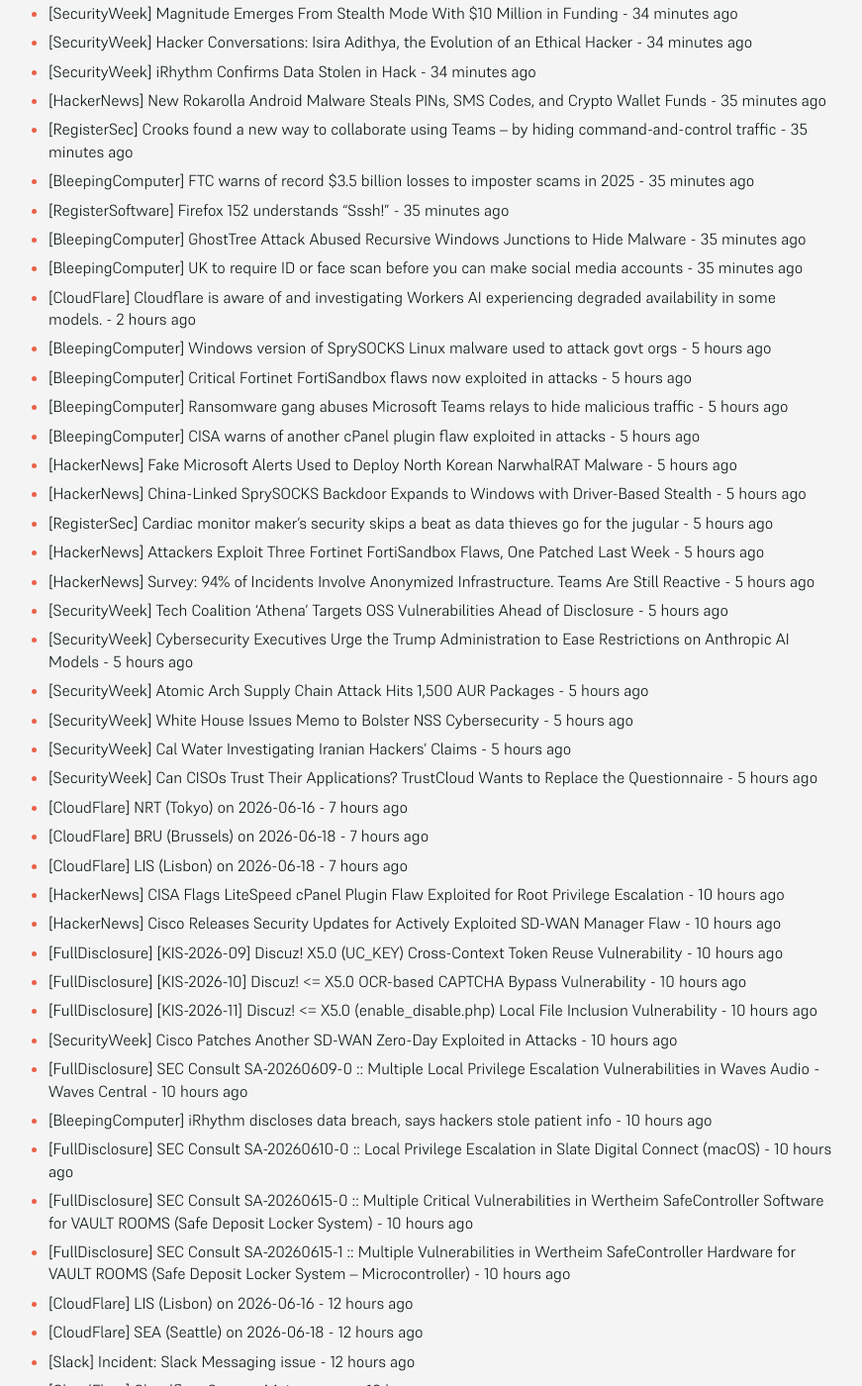
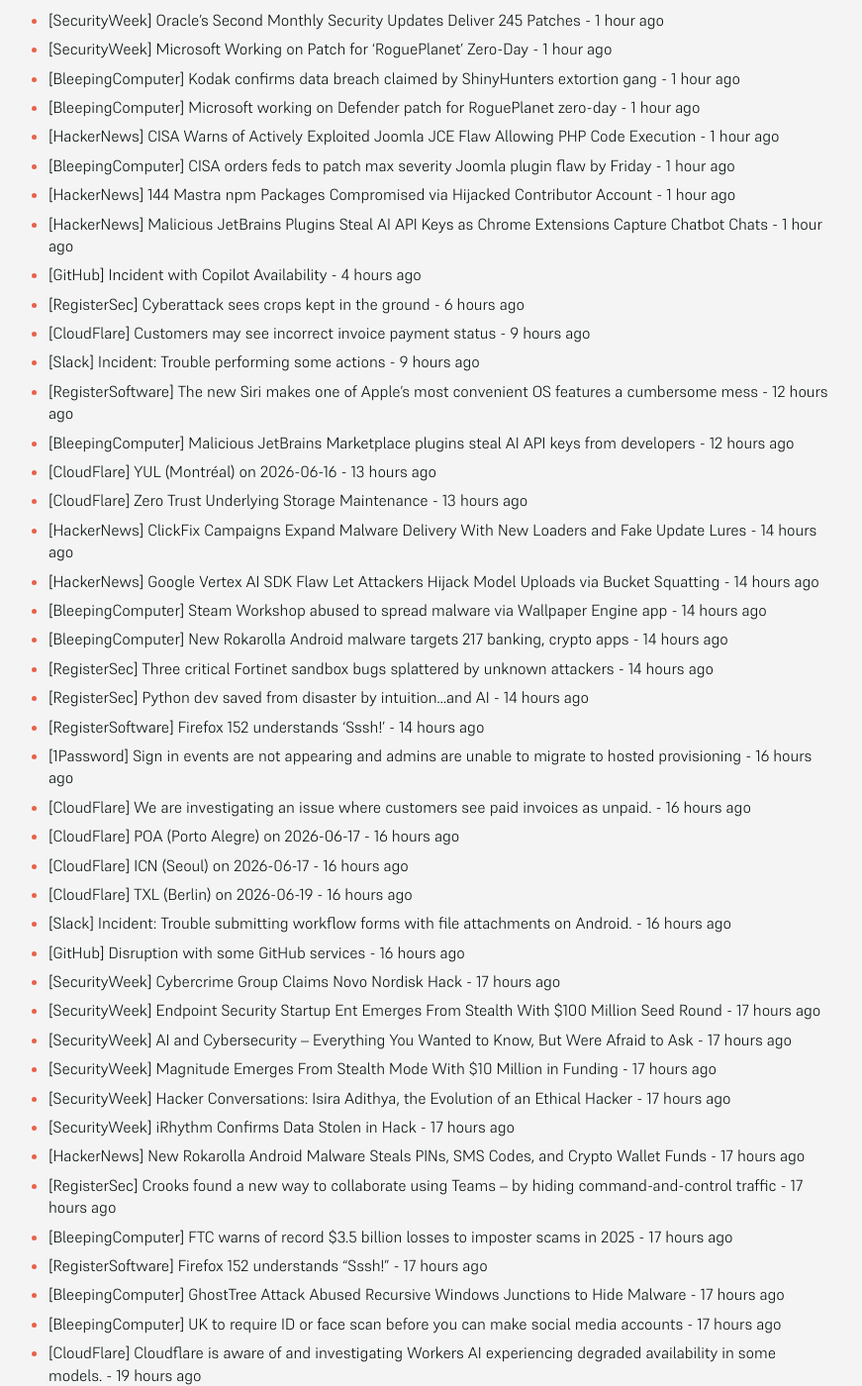
Before and after one commit to SecOpsNews/news, a Jekyll site: the page built from index.md, in a window 1280 px wide and 1400 px high, scrolled down 383 px. Shown: the whole window at 99% size, without its empty margins (215-1086 px from the left). Built offline with Jekyll 4.4.1, drawn with Linux system fonts in a browser that asks for light colours; some of the changed text lies outside the part shown.

Commit message:
New Feed

```diff
--- a/index.md
+++ b/index.md
@@ -9,67 +9,101 @@ description: Latest Updates
 
 <!-- SecOps start -->
 
-- [SecurityWeek] Cybercrime Group Claims Novo Nordisk Hack - 34 minutes ago
-- [SecurityWeek] Endpoint Security Startup Ent Emerges From Stealth With $100 Million Seed Round - 34 minutes ago
-- [SecurityWeek] AI and Cybersecurity – Everything You Wanted to Know, But Were Afraid to Ask - 34 minutes ago
-- [SecurityWeek] Magnitude Emerges From Stealth Mode With $10 Million in Funding - 34 minutes ago
-- [SecurityWeek] Hacker Conversations: Isira Adithya, the Evolution of an Ethical Hacker - 34 minutes ago
-- [SecurityWeek] iRhythm Confirms Data Stolen in Hack - 34 minutes ago
-- [HackerNews] New Rokarolla Android Malware Steals PINs, SMS Codes, and Crypto Wallet Funds - 35 minutes ago
-- [RegisterSec] Crooks found a new way to collaborate using Teams – by hiding command-and-control traffic - 35 minutes ago
-- [BleepingComputer] FTC warns of record $3.5 billion losses to imposter scams in 2025 - 35 minutes ago
-- [RegisterSoftware] Firefox 152 understands “Sssh!” - 35 minutes ago
-- [BleepingComputer] GhostTree Attack Abused Recursive Windows Junctions to Hide Malware - 35 minutes ago
-- [BleepingComputer] UK to require ID or face scan before you can make social media accounts - 35 minutes ago
-- [CloudFlare] Cloudflare is aware of and investigating Workers AI experiencing degraded availability in some models. - 2 hours ago
-- [BleepingComputer] Windows version of SprySOCKS Linux malware used to attack govt orgs - 5 hours ago
-- [BleepingComputer] Critical Fortinet FortiSandbox flaws now exploited in attacks - 5 hours ago
-- [BleepingComputer] Ransomware gang abuses Microsoft Teams relays to hide malicious traffic - 5 hours ago
-- [BleepingComputer] CISA warns of another cPanel plugin flaw exploited in attacks - 5 hours ago
-- [HackerNews] Fake Microsoft Alerts Used to Deploy North Korean NarwhalRAT Malware - 5 hours ago
-- [HackerNews] China-Linked SprySOCKS Backdoor Expands to Windows with Driver-Based Stealth - 5 hours ago
-- [RegisterSec] Cardiac monitor maker's security skips a beat as data thieves go for the jugular - 5 hours ago
-- [HackerNews] Attackers Exploit Three Fortinet FortiSandbox Flaws, One Patched Last Week - 5 hours ago
-- [HackerNews] Survey: 94% of Incidents Involve Anonymized Infrastructure. Teams Are Still Reactive - 5 hours ago
-- [SecurityWeek] Tech Coalition ‘Athena’ Targets OSS Vulnerabilities Ahead of Disclosure - 5 hours ago
-- [SecurityWeek] Cybersecurity Executives Urge the Trump Administration to Ease Restrictions on Anthropic AI Models - 5 hours ago
-- [SecurityWeek] Atomic Arch Supply Chain Attack Hits 1,500 AUR Packages - 5 hours ago
-- [SecurityWeek] White House Issues Memo to Bolster NSS Cybersecurity - 5 hours ago
-- [SecurityWeek] Cal Water Investigating Iranian Hackers’ Claims - 5 hours ago
-- [SecurityWeek] Can CISOs Trust Their Applications? TrustCloud Wants to Replace the Questionnaire - 5 hours ago
-- [CloudFlare] NRT (Tokyo) on 2026-06-16 - 7 hours ago
-- [CloudFlare] BRU (Brussels) on 2026-06-18 - 7 hours ago
-- [CloudFlare] LIS (Lisbon) on 2026-06-18 - 7 hours ago
-- [HackerNews] CISA Flags LiteSpeed cPanel Plugin Flaw Exploited for Root Privilege Escalation - 10 hours ago
-- [HackerNews] Cisco Releases Security Updates for Actively Exploited SD-WAN Manager Flaw - 10 hours ago
-- [FullDisclosure] [KIS-2026-09] Discuz! X5.0 (UC_KEY) Cross-Context Token Reuse	Vulnerability - 10 hours ago
-- [FullDisclosure] [KIS-2026-10] Discuz! <= X5.0 OCR-based CAPTCHA Bypass	Vulnerability - 10 hours ago
-- [FullDisclosure] [KIS-2026-11] Discuz! <= X5.0 (enable_disable.php) Local File Inclusion Vulnerability - 10 hours ago
-- [SecurityWeek] Cisco Patches Another SD-WAN Zero-Day Exploited in Attacks - 10 hours ago
-- [FullDisclosure] SEC Consult SA-20260609-0 :: Multiple Local Privilege Escalation Vulnerabilities in Waves Audio - Waves Central - 10 hours ago
-- [BleepingComputer] iRhythm discloses data breach, says hackers stole patient info - 10 hours ago
-- [FullDisclosure] SEC Consult SA-20260610-0 :: Local Privilege Escalation in Slate Digital Connect (macOS) - 10 hours ago
-- [FullDisclosure] SEC Consult SA-20260615-0 :: Multiple Critical Vulnerabilities in Wertheim SafeController Software for VAULT ROOMS (Safe Deposit Locker System) - 10 hours ago
-- [FullDisclosure] SEC Consult SA-20260615-1 :: Multiple Vulnerabilities in Wertheim SafeController Hardware for VAULT ROOMS (Safe Deposit Locker System – Microcontroller) - 10 hours ago
-- [CloudFlare] LIS (Lisbon) on 2026-06-16 - 12 hours ago
-- [CloudFlare] SEA (Seattle) on 2026-06-18 - 12 hours ago
-- [Slack] Incident: Slack Messaging issue - 12 hours ago
-- [CloudFlare] Cloudflare Storage Maintenance - 18 hours ago
-- [CloudFlare] SJC (San Jose) on 2026-06-16 - 18 hours ago
-- [RegisterSec] Cisco SD-WAN make-me-root bug under attack - 19 hours ago
-- [BleepingComputer] DOJ seizes CFAKE, SOCFAKE deepfake nude sites under TAKE IT DOWN Act - 19 hours ago
-- [CloudFlare] AUS (Austin) on 2026-06-15 - 20 hours ago
-- [CloudFlare] EWR (Newark) on 2026-06-15 - 20 hours ago
-- [CloudFlare] DFW (Dallas) on 2026-06-18 - 20 hours ago
-- [RegisterSec] Feds freaked over Fable 5 after simple 'fix this code' prompt, not jailbreak, says researcher - 20 hours ago
-- [HackerNews] North Korean Hackers Are Turning Developer Tools Into Malware Delivery Channels - 20 hours ago
-- [HackerNews] Chinese Hackers Abused Google Workspace Rules to Steal Research and Defense Emails - 20 hours ago
-- [HIBP] June 2026 Stealer Logs - 56,278,397 breached accounts - 20 hours ago
-- [BleepingComputer] SimpleHelp bug lets hackers create rogue remote support accounts - 20 hours ago
-- [AWS] Service is operating normally: [RESOLVED] Fable 5 and Mythos 5 Access - 21 hours ago
-- [GitHub] Multiple services have elevated errors and endpoint failures when checking feature flags - 22 hours ago
-- [CloudFlare] BOG (Bogotá) on 2026-06-16 - 22 hours ago
-- [CloudFlare] PHL (Philadelphia) on 2026-06-16 - 22 hours ago
+- [RegisterSec] Python dev saved from disaster by intuition... and AI - 1 hour ago
+- [SecurityWeek] 3 Recently Patched Fortinet FortiSandbox Vulnerabilities in Hacker Crosshairs - 1 hour ago
+- [SecurityWeek] Joomla, LiteSpeed Vulnerabilities Exploited in Attacks - 1 hour ago
+- [SecurityWeek] Chrome and Firefox Updated to Patch Critical, High-Severity Vulnerabilities - 1 hour ago
+- [SecurityWeek] Oracle’s Second Monthly Security Updates Deliver 245 Patches - 1 hour ago
+- [SecurityWeek] Microsoft Working on Patch for ‘RoguePlanet’ Zero-Day - 1 hour ago
+- [BleepingComputer] Kodak confirms data breach claimed by ShinyHunters extortion gang - 1 hour ago
+- [BleepingComputer] Microsoft working on Defender patch for RoguePlanet zero-day - 1 hour ago
+- [HackerNews] CISA Warns of Actively Exploited Joomla JCE Flaw Allowing PHP Code Execution - 1 hour ago
+- [BleepingComputer] CISA orders feds to patch max severity Joomla plugin flaw by Friday - 1 hour ago
+- [HackerNews] 144 Mastra npm Packages Compromised via Hijacked Contributor Account - 1 hour ago
+- [HackerNews] Malicious JetBrains Plugins Steal AI API Keys as Chrome Extensions Capture Chatbot Chats - 1 hour ago
+- [GitHub] Incident with Copilot Availability - 4 hours ago
+- [RegisterSec] Cyberattack sees crops kept in the ground - 6 hours ago
+- [CloudFlare] Customers may see incorrect invoice payment status - 9 hours ago
+- [Slack] Incident: Trouble performing some actions - 9 hours ago
+- [RegisterSoftware] The new Siri makes one of Apple's most convenient OS features a cumbersome mess - 12 hours ago
+- [BleepingComputer] Malicious JetBrains Marketplace plugins steal AI API keys from developers - 12 hours ago
+- [CloudFlare] YUL (Montréal) on 2026-06-16 - 13 hours ago
+- [CloudFlare] Zero Trust Underlying Storage Maintenance - 13 hours ago
+- [HackerNews] ClickFix Campaigns Expand Malware Delivery With New Loaders and Fake Update Lures - 14 hours ago
+- [HackerNews] Google Vertex AI SDK Flaw Let Attackers Hijack Model Uploads via Bucket Squatting - 14 hours ago
+- [BleepingComputer] Steam Workshop abused to spread malware via Wallpaper Engine app - 14 hours ago
+- [BleepingComputer] New Rokarolla Android malware targets 217 banking, crypto apps - 14 hours ago
+- [RegisterSec] Three critical Fortinet sandbox bugs splattered by unknown attackers - 14 hours ago
+- [RegisterSec] Python dev saved from disaster by intuition...and AI - 14 hours ago
+- [RegisterSoftware] Firefox 152 understands 'Sssh!' - 14 hours ago
+- [1Password] Sign in events are not appearing and admins are unable to migrate to hosted provisioning - 16 hours ago
+- [CloudFlare] We are investigating an issue where customers see paid invoices as unpaid. - 16 hours ago
+- [CloudFlare] POA (Porto Alegre) on 2026-06-17 - 16 hours ago
+- [CloudFlare] ICN (Seoul) on 2026-06-17 - 16 hours ago
+- [CloudFlare] TXL (Berlin) on 2026-06-19 - 16 hours ago
+- [Slack] Incident: Trouble submitting workflow forms with file attachments on Android. - 16 hours ago
+- [GitHub] Disruption with some GitHub services - 16 hours ago
+- [SecurityWeek] Cybercrime Group Claims Novo Nordisk Hack - 17 hours ago
+- [SecurityWeek] Endpoint Security Startup Ent Emerges From Stealth With $100 Million Seed Round - 17 hours ago
+- [SecurityWeek] AI and Cybersecurity – Everything You Wanted to Know, But Were Afraid to Ask - 17 hours ago
+- [SecurityWeek] Magnitude Emerges From Stealth Mode With $10 Million in Funding - 17 hours ago
+- [SecurityWeek] Hacker Conversations: Isira Adithya, the Evolution of an Ethical Hacker - 17 hours ago
+- [SecurityWeek] iRhythm Confirms Data Stolen in Hack - 17 hours ago
+- [HackerNews] New Rokarolla Android Malware Steals PINs, SMS Codes, and Crypto Wallet Funds - 17 hours ago
+- [RegisterSec] Crooks found a new way to collaborate using Teams – by hiding command-and-control traffic - 17 hours ago
+- [BleepingComputer] FTC warns of record $3.5 billion losses to imposter scams in 2025 - 17 hours ago
+- [RegisterSoftware] Firefox 152 understands “Sssh!” - 17 hours ago
+- [BleepingComputer] GhostTree Attack Abused Recursive Windows Junctions to Hide Malware - 17 hours ago
+- [BleepingComputer] UK to require ID or face scan before you can make social media accounts - 17 hours ago
+- [CloudFlare] Cloudflare is aware of and investigating Workers AI experiencing degraded availability in some models. - 19 hours ago
+- [BleepingComputer] Windows version of SprySOCKS Linux malware used to attack govt orgs - 22 hours ago
+- [BleepingComputer] Critical Fortinet FortiSandbox flaws now exploited in attacks - 22 hours ago
+- [BleepingComputer] Ransomware gang abuses Microsoft Teams relays to hide malicious traffic - 22 hours ago
+- [BleepingComputer] CISA warns of another cPanel plugin flaw exploited in attacks - 22 hours ago
+- [HackerNews] Fake Microsoft Alerts Used to Deploy North Korean NarwhalRAT Malware - 22 hours ago
+- [HackerNews] China-Linked SprySOCKS Backdoor Expands to Windows with Driver-Based Stealth - 22 hours ago
+- [RegisterSec] Cardiac monitor maker's security skips a beat as data thieves go for the jugular - 22 hours ago
+- [HackerNews] Attackers Exploit Three Fortinet FortiSandbox Flaws, One Patched Last Week - 22 hours ago
+- [HackerNews] Survey: 94% of Incidents Involve Anonymized Infrastructure. Teams Are Still Reactive - 22 hours ago
+- [SecurityWeek] Tech Coalition ‘Athena’ Targets OSS Vulnerabilities Ahead of Disclosure - 22 hours ago
+- [SecurityWeek] Cybersecurity Executives Urge the Trump Administration to Ease Restrictions on Anthropic AI Models - 22 hours ago
+- [SecurityWeek] Atomic Arch Supply Chain Attack Hits 1,500 AUR Packages - 22 hours ago
+- [SecurityWeek] White House Issues Memo to Bolster NSS Cybersecurity - 22 hours ago
+- [SecurityWeek] Cal Water Investigating Iranian Hackers’ Claims - 22 hours ago
+- [SecurityWeek] Can CISOs Trust Their Applications? TrustCloud Wants to Replace the Questionnaire - 22 hours ago
+- [CloudFlare] NRT (Tokyo) on 2026-06-16 - 1 day ago
+- [CloudFlare] BRU (Brussels) on 2026-06-18 - 1 day ago
+- [CloudFlare] LIS (Lisbon) on 2026-06-18 - 1 day ago
+- [HackerNews] CISA Flags LiteSpeed cPanel Plugin Flaw Exploited for Root Privilege Escalation - 1 day ago
+- [HackerNews] Cisco Releases Security Updates for Actively Exploited SD-WAN Manager Flaw - 1 day ago
+- [FullDisclosure] [KIS-2026-09] Discuz! X5.0 (UC_KEY) Cross-Context Token Reuse	Vulnerability - 1 day ago
+- [FullDisclosure] [KIS-2026-10] Discuz! <= X5.0 OCR-based CAPTCHA Bypass	Vulnerability - 1 day ago
+- [FullDisclosure] [KIS-2026-11] Discuz! <= X5.0 (enable_disable.php) Local File Inclusion Vulnerability - 1 day ago
+- [SecurityWeek] Cisco Patches Another SD-WAN Zero-Day Exploited in Attacks - 1 day ago
+- [FullDisclosure] SEC Consult SA-20260609-0 :: Multiple Local Privilege Escalation Vulnerabilities in Waves Audio - Waves Central - 1 day ago
+- [BleepingComputer] iRhythm discloses data breach, says hackers stole patient info - 1 day ago
+- [FullDisclosure] SEC Consult SA-20260610-0 :: Local Privilege Escalation in Slate Digital Connect (macOS) - 1 day ago
+- [FullDisclosure] SEC Consult SA-20260615-0 :: Multiple Critical Vulnerabilities in Wertheim SafeController Software for VAULT ROOMS (Safe Deposit Locker System) - 1 day ago
+- [FullDisclosure] SEC Consult SA-20260615-1 :: Multiple Vulnerabilities in Wertheim SafeController Hardware for VAULT ROOMS (Safe Deposit Locker System – Microcontroller) - 1 day ago
+- [CloudFlare] LIS (Lisbon) on 2026-06-16 - 1 day ago
+- [CloudFlare] SEA (Seattle) on 2026-06-18 - 1 day ago
+- [Slack] Incident: Slack Messaging issue - 1 day ago
+- [CloudFlare] Cloudflare Storage Maintenance - 1 day ago
+- [CloudFlare] SJC (San Jose) on 2026-06-16 - 1 day ago
+- [RegisterSec] Cisco SD-WAN make-me-root bug under attack - 1 day ago
+- [BleepingComputer] DOJ seizes CFAKE, SOCFAKE deepfake nude sites under TAKE IT DOWN Act - 1 day ago
+- [CloudFlare] AUS (Austin) on 2026-06-15 - 1 day ago
+- [CloudFlare] EWR (Newark) on 2026-06-15 - 1 day ago
+- [CloudFlare] DFW (Dallas) on 2026-06-18 - 1 day ago
+- [RegisterSec] Feds freaked over Fable 5 after simple 'fix this code' prompt, not jailbreak, says researcher - 1 day ago
+- [HackerNews] North Korean Hackers Are Turning Developer Tools Into Malware Delivery Channels - 1 day ago
+- [HackerNews] Chinese Hackers Abused Google Workspace Rules to Steal Research and Defense Emails - 1 day ago
+- [HIBP] June 2026 Stealer Logs - 56,278,397 breached accounts - 1 day ago
+- [BleepingComputer] SimpleHelp bug lets hackers create rogue remote support accounts - 1 day ago
+- [AWS] Service is operating normally: [RESOLVED] Fable 5 and Mythos 5 Access - 1 day ago
+- [GitHub] Multiple services have elevated errors and endpoint failures when checking feature flags - 1 day ago
+- [CloudFlare] BOG (Bogotá) on 2026-06-16 - 1 day ago
+- [CloudFlare] PHL (Philadelphia) on 2026-06-16 - 1 day ago
 - [BleepingComputer] Chinese hackers breach REDCap servers, steal medical research - 1 day ago
 - [BleepingComputer] Vibe coders are gonna vibe code: How CISOs are tackling code sprawl - 1 day ago
 - [BleepingComputer] FBI: Fraudsters use couriers to steal money in crypto scams - 1 day ago
@@ -105,14 +139,11 @@ description: Latest Updates
 - [RegisterSoftware] Flatpak-NG sounds like bad news for systemd refuseniks - 1 day ago
 - [SecurityWeek] Ukrainian Man Pleads Guilty in US to Conti Ransomware Charges - 1 day ago
 - [SecurityWeek] NewCore Emerges From Stealth Mode With $66 Million in Funding - 1 day ago
-- [TroyHunt] Weekly Update 508 - 1 day ago
-- [HackerNews] Palo Alto Warns of Active Exploitation of PAN-OS GlobalProtect VPN Flaw - 1 day ago
-- [HackerNews] Sniper Dz Scams Target MENA Users via Fake Facebook Offers and Browser Alerts - 1 day ago
-- [HIBP] Infinite Campus - 137,123 breached accounts - 1 day ago
-- [HIBP] Berkadia - 305,216 breached accounts - 1 day ago
-- [CloudFlare] LHR (London) on 2026-06-15 - 1 day ago
-- [BleepingComputer] FBI disrupts massive AI-powered phishing service using a million URLs - 2 days ago
-- [RegisterSec] AI is code – and can't be prompted into being smarter - 2 days ago
+- [TroyHunt] Weekly Update 508 - 2 days ago
+- [HackerNews] Palo Alto Warns of Active Exploitation of PAN-OS GlobalProtect VPN Flaw - 2 days ago
+- [HackerNews] Sniper Dz Scams Target MENA Users via Fake Facebook Offers and Browser Alerts - 2 days ago
+- [HIBP] Infinite Campus - 137,123 breached accounts - 2 days ago
+- [HIBP] Berkadia - 305,216 breached accounts - 2 days ago
 
 
 <!-- SecOps end -->
```
